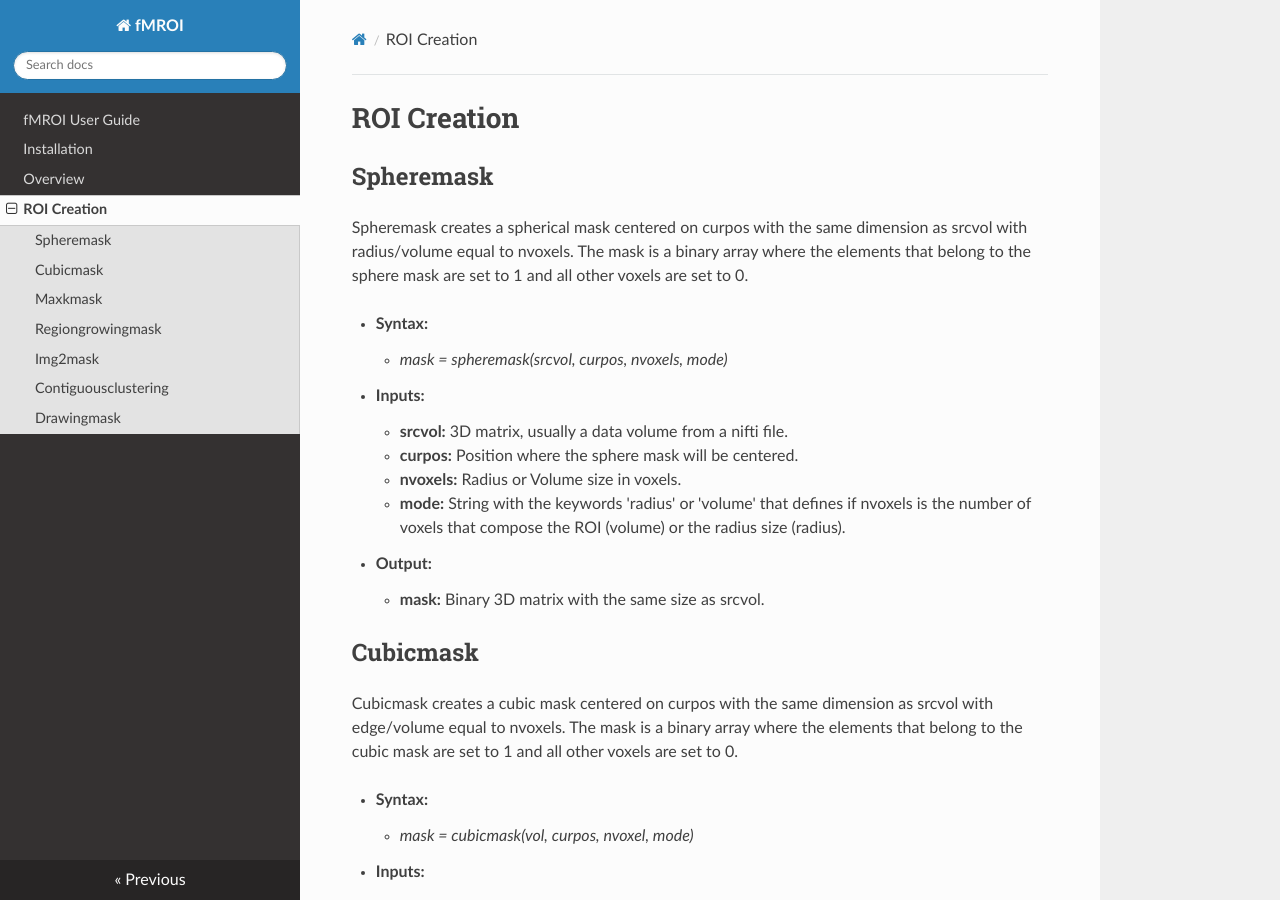
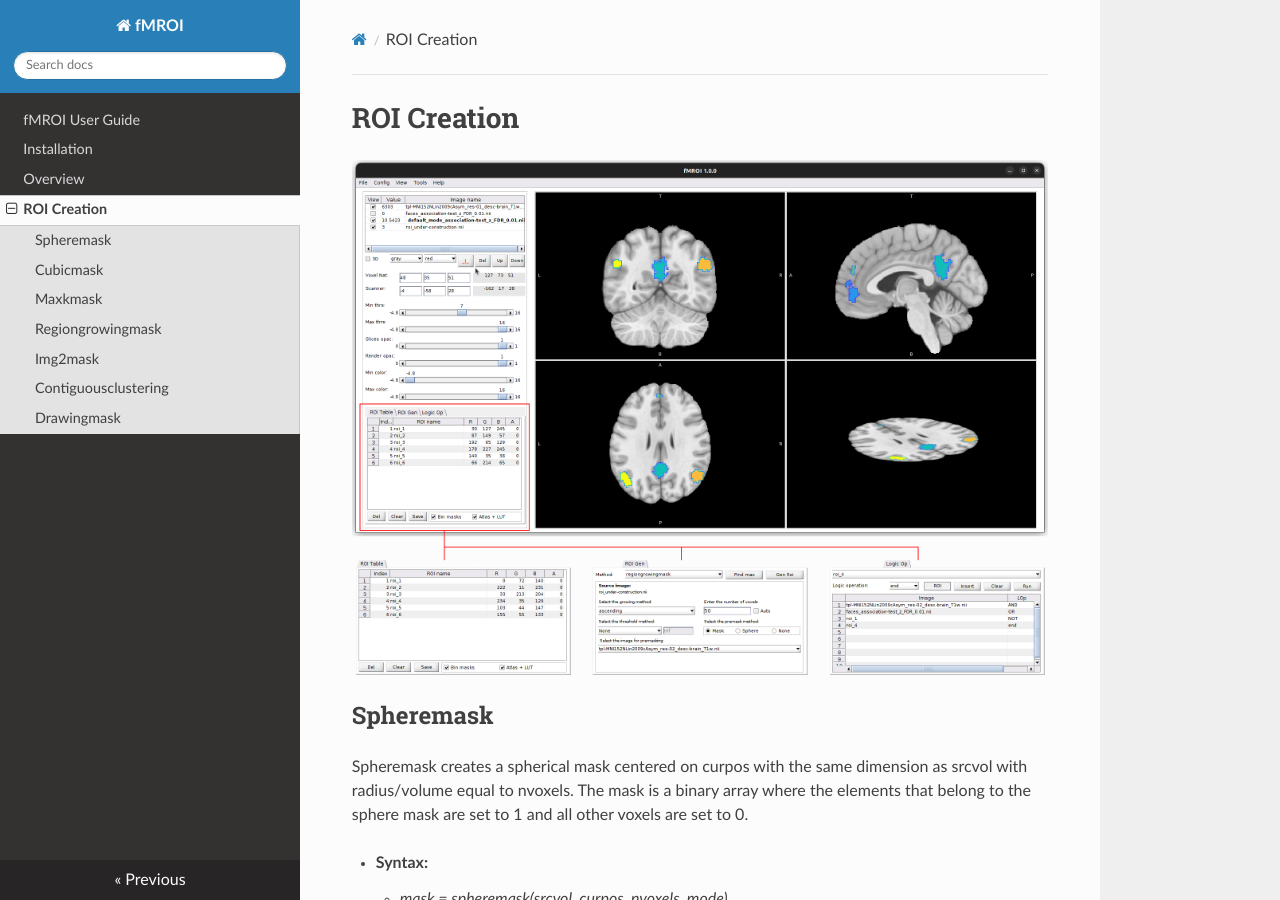
Before and after one commit to proactionlab/fmroi-docs, an MkDocs documentation site: the page built from docs/roi_creation.md, in a window 1280 px wide and 900 px high. Built offline with MkDocs 1.6.1, drawn with Linux system fonts in a browser that asks for light colours; nearby versions of some CDN libraries.

Commit message:
update roi creation page

```diff
--- a/docs/roi_creation.md
+++ b/docs/roi_creation.md
@@ -1,5 +1,7 @@
 ROI Creation
 ============
+
+![ROI creation tabs](img/roi_tabs.png)
 
 Spheremask
 ----------
```
Also changed, not shown: docs/img/roi_tabs.png (added).
